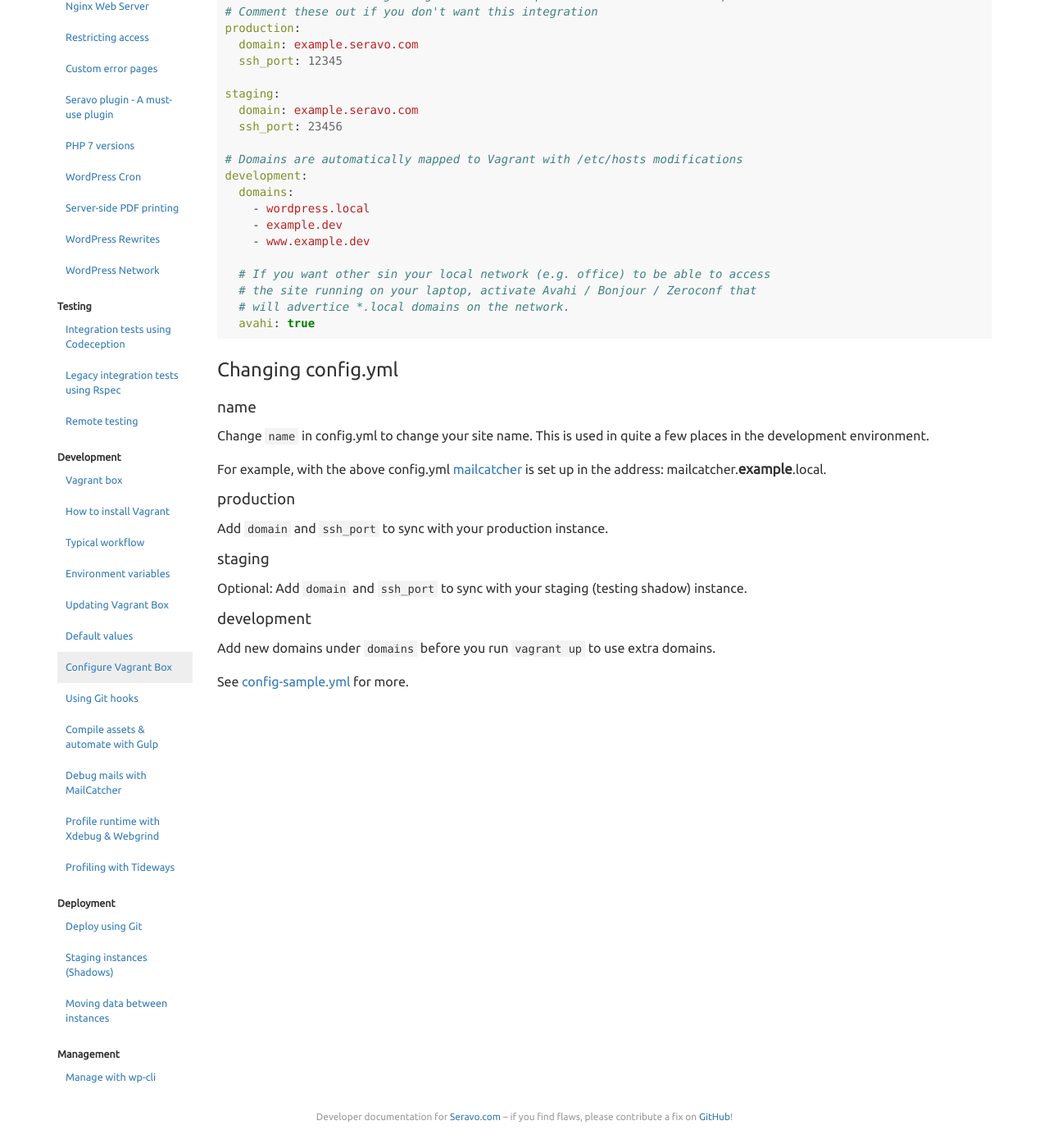
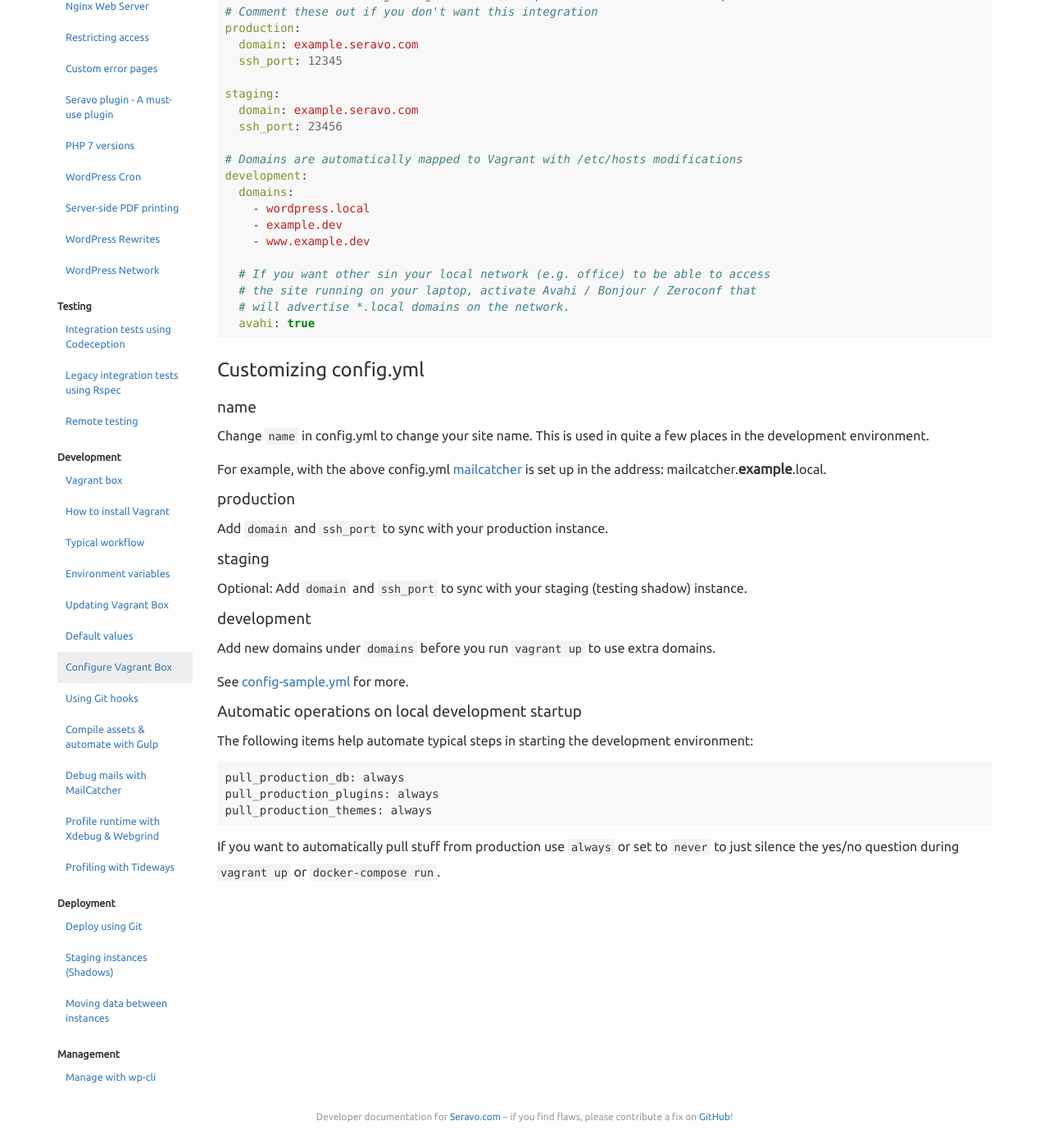
Before and after one commit to Seravo/docs, a Jekyll site: the page built from _posts/2015-10-12-configure-vagrant-box.md, in a window 1280 px wide and 1400 px high, scrolled down 404 px. Shown: the whole window at 82% size. Built offline with Jekyll 4.4.1, drawn with Linux system fonts in a browser that asks for light colours; nearby versions of some CDN libraries.

Commit message:
Describe the new pull_production_* settings in config.yml (Closes: #29)

````diff
--- a/_posts/2015-10-12-configure-vagrant-box.md
+++ b/_posts/2015-10-12-configure-vagrant-box.md
@@ -35,11 +35,12 @@ development:
 
   # If you want other sin your local network (e.g. office) to be able to access
   # the site running on your laptop, activate Avahi / Bonjour / Zeroconf that
-  # will advertice *.local domains on the network.
+  # will advertise *.local domains on the network.
   avahi: true
 ```
 
-### Changing config.yml
+### Customizing config.yml
+
 #### name
 
 Change `name` in config.yml to change your site name. This is used in quite a few places in the development environment.
@@ -59,3 +60,15 @@ Optional: Add `domain` and `ssh_port` to sync with your staging (testing shadow)
 Add new domains under `domains` before you run `vagrant up` to use extra domains.
 
 See [config-sample.yml](https://github.com/Seravo/wordpress/blob/master/config-sample.yml) for more.
+
+#### Automatic operations on local development startup
+
+The following items help automate typical steps in starting the development environment:
+
+```
+pull_production_db: always
+pull_production_plugins: always
+pull_production_themes: always
+```
+
+If you want to automatically pull stuff from production use `always` or set to `never` to just silence the yes/no question during `vagrant up` or `docker-compose run`.
````
